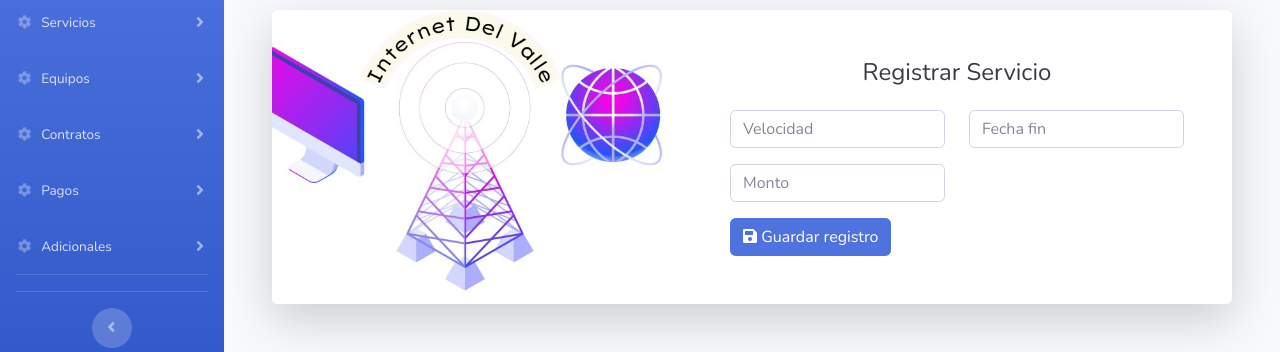
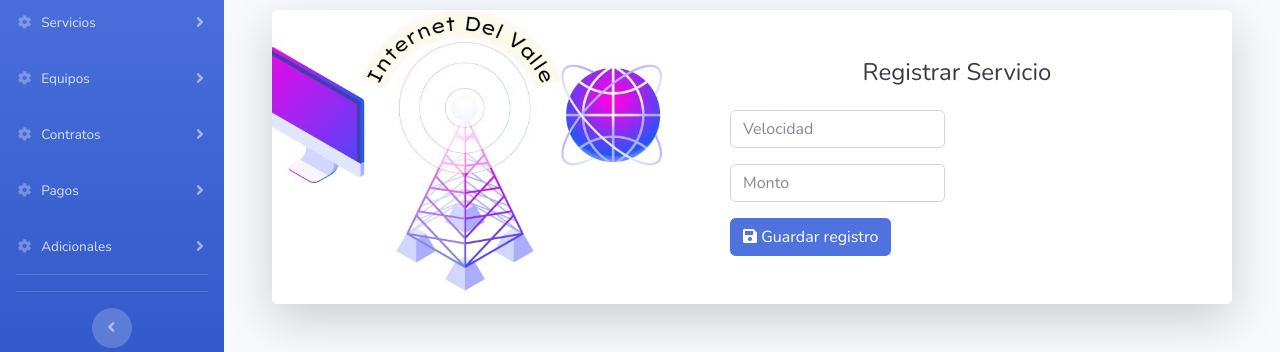
Before and after one commit to CarlosIrigoyen/IspDelValle, a Django app: page /apli/crearServicio/ in a window 1280 px wide. Shown: the part 166-518 px from the top of the page. Run offline with Django 4.2, Linux system fonts and the light colour scheme; some libraries are stand-ins or nearby versions.

Commit message:
se quito la fecha FIN EN EL CREAR SERVICIO, ALEXIS FIJATE BIEN NO VALLAS EN PILOTO AUTOMATICO POR QUE TOCA MERGIAR ENTENDIDO

```diff
--- a/Isp/Internet_Valle/forms.py
+++ b/Isp/Internet_Valle/forms.py
@@ -23,10 +23,9 @@ class ClienteForm (forms.ModelForm):
 class ServicioForm (forms.ModelForm):
     class Meta:
        model = Servicio
-       fields = '__all__'
+       fields = ['velocidad', 'monto']
        widgets = {
            'velocidad': forms.TextInput(attrs={'class': 'form-control form-control-user', 'placeholder': 'Velocidad'}),
-           'fecha_fin': forms.TextInput(attrs={'class': 'form-control form-control-user', 'placeholder': 'Fecha fin'}),
            'monto': forms.TextInput(attrs={'class': 'form-control form-control-user', 'placeholder': 'Monto'}),
        }
 
--- a/Isp/Internet_Valle/models.py
+++ b/Isp/Internet_Valle/models.py
@@ -10,7 +10,7 @@ class Cliente(models.Model):
 
 class Servicio (models.Model):
     velocidad = models.IntegerField()
-    fecha_fin = models.DateField(blank=True)
+    fecha_fin = models.DateField(blank=True,null=True),
     monto = models.DecimalField(help_text="costo del servicio", max_digits=10, decimal_places=2)
 
 class Equipo (models.Model):
--- a/Isp/Internet_Valle/templates/Servicio_list.html
+++ b/Isp/Internet_Valle/templates/Servicio_list.html
@@ -3,7 +3,6 @@
 {% block thead %}
     <tr>
         <th>velocidad</th>
-        <th>fecha fin</th>
         <th>monto</th>
     </tr>
 {% endblock thead %}
@@ -12,7 +11,6 @@
     {% for c in object_list  %}
         <tr>
             <td>{{ c.velocidad }}</td>
-            <td>{{ c.fecha_fin }}</td>
             <td>{{ c.monto }}</td>
         </tr>
     {% endfor %}
--- a/Isp/Internet_Valle/templates/servicio_form.html
+++ b/Isp/Internet_Valle/templates/servicio_form.html
@@ -9,9 +9,6 @@
         <div class="form-group row">
             <div class="col-sm-6 mb-3 mb-sm-0">
                 {{ form.velocidad }}
-            </div>
-            <div class="col-sm-6">
-                {{ form.fecha_fin }}
             </div>
         </div>
 
--- a/Isp/Internet_Valle/views.py
+++ b/Isp/Internet_Valle/views.py
@@ -43,7 +43,7 @@ class ServicioCreateView(CreateView):
     model = Servicio
     form_class = ServicioForm
     template_name = 'servicio_form.html'
-   # success_url = reverse_lazy('servicio:servicio_crear')
+    success_url = reverse_lazy('apli:ServicioListar')
 
     def get_context_data(self, **kwargs):
         context = super().get_context_data(**kwargs)
```
Also changed, not shown: Isp/Internet_Valle/migrations/0002_remove_servicio_fecha_fin.py (added).
